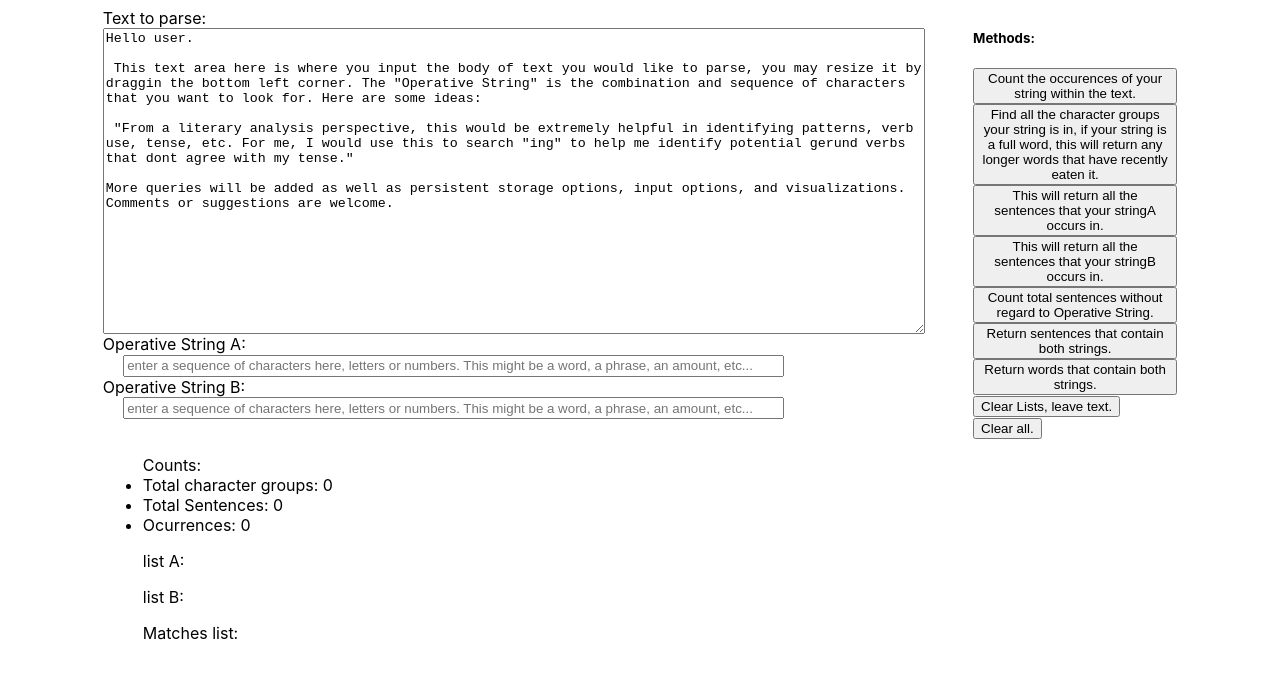
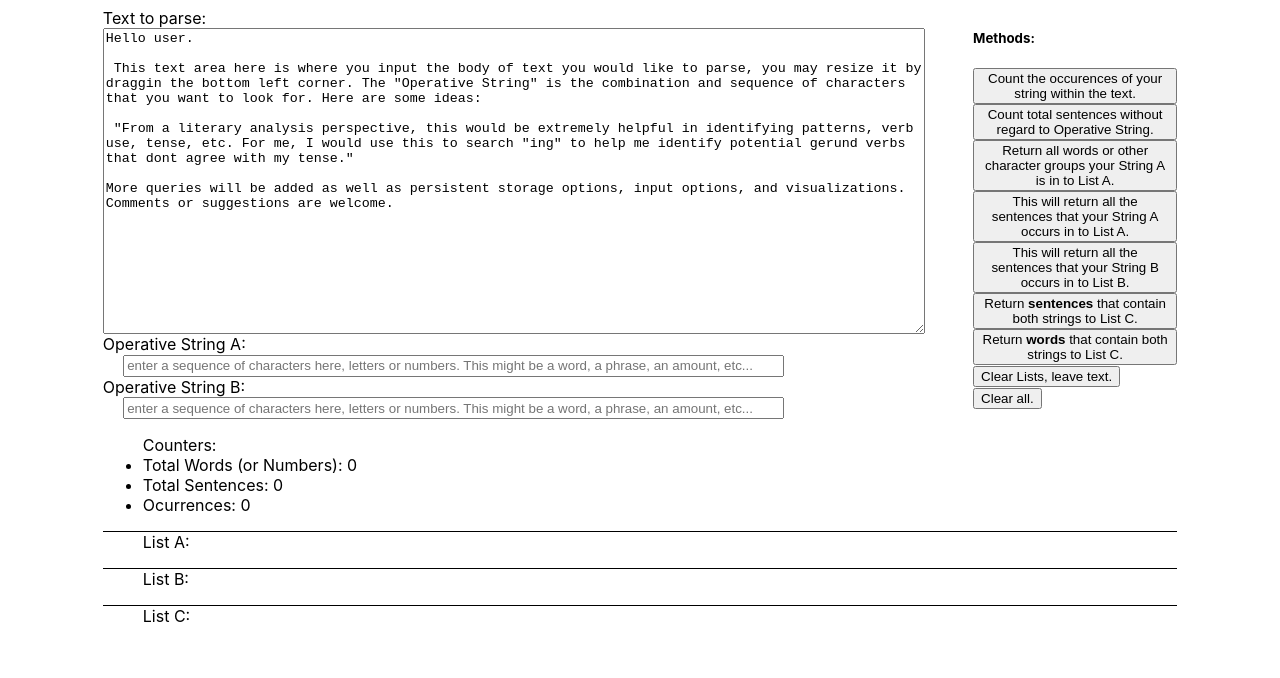
Before and after one commit to Jaco5/jubilant-engine, a React (Create React App) app: page / in a window 1280 px wide. Shown: the top 678 px of the page. Built offline with nearby package versions, Linux system fonts and the light colour scheme.

Commit message:
button text

```diff
--- a/src/App.css
+++ b/src/App.css
@@ -29,16 +29,11 @@ textarea { display:block;}
   height: 1rem;
   margin-left: 2.5%;
 }
-/* .sla {
-  color: blue;
+
+.list-a, .list-b, .list-c {
+  border-top: .01rem solid black;
+
 }
-.slb {
-  color: teal;
-}
-.slc {
-  color: green;
-} */
-
 /* ID */
 #a {
   width:80%;
--- a/src/Components.js
+++ b/src/Components.js
@@ -6,7 +6,6 @@ export default class Form extends React.Component {
 
         stringA: "",
         stringB: "",
-
         inputText: 'Hello user. \n\n This text area here is where you input the body of text you would like to parse, you may resize it by draggin the bottom left corner. The "Operative String" is the combination and sequence of characters that you want to look for. Here are some ideas: \n\n "From a literary analysis perspective, this would be extremely helpful in identifying patterns, verb use, tense, etc. For me, I would use this to search "ing" to help me identify potential gerund verbs that dont agree with my tense."\n\nMore queries will be added as well as persistent storage options, input options, and visualizations. Comments or suggestions are welcome.',
         ocurrences: 0,
         wordCount: 0,
@@ -18,8 +17,6 @@ export default class Form extends React.Component {
             matches: [],
             matchCount: 0
         },
-
-
     };
 
     _regExpEscape = (stringInput) => {
@@ -27,8 +24,7 @@ export default class Form extends React.Component {
     };
     _countString = (event) => {
         event.preventDefault();
-        let regExp = new RegExp(this._regExpEscape(this.state.stringA), "ig");
-        let strArr = this.state.inputText.match(regExp);
+        let strArr = this.state.inputText.match(new RegExp(this._regExpEscape(this.state.stringA), "ig"));
         console.log(strArr);
         if (strArr !== null) {
             let count = strArr.length;
@@ -40,8 +36,7 @@ export default class Form extends React.Component {
     };
     _totalSentences = (event) => {
         event.preventDefault();
-        let regExp = new RegExp('[^.?!]*(?<=[.?!\\s])(?=[\\s.?!])[^.?!]*[.?!]', 'ig');
-        let strArrA = this.state.inputText.match(regExp);
+        let strArrA = this.state.inputText.match(new RegExp('[^.?!]*(?<=[.?!\\s])(?=[\\s.?!])[^.?!]*[.?!]', 'ig'));
         if (strArrA !== null) {
             let count = strArrA.length;
             this.setState({ totalSentences: count })
@@ -50,10 +45,9 @@ export default class Form extends React.Component {
             console.log("Yo, its null.")
         };
     };
-    _wordsWithString = (event) => {
+    _wordsWithString = (event) => {// change the list so it says "the" and a number instead of repeated list entries
         event.preventDefault();
-        let regExp = new RegExp("\\b\\w*" + (this._regExpEscape(this.state.stringA)) + "\\w*\\b", "ig");
-        let strArr = this.state.inputText.match(regExp);
+        let strArr = this.state.inputText.match(new RegExp("\\b\\w*" + (this._regExpEscape(this.state.stringA)) + "\\w*\\b", "ig"));
         this.setState({
             list: {
                 arr1: strArr,
@@ -73,8 +67,7 @@ export default class Form extends React.Component {
     };
     _sentencesWithStringA = (event) => {
         event.preventDefault();
-        let regExp = new RegExp('[^.?!]*(?<=[.?!\\s])\\b\\w*' + (this._regExpEscape(this.state.stringA)) + '\\w*\\b(?=[\\s.?!])[^.?!]*[.?!]', 'ig');
-        let strArr = this.state.inputText.match(regExp);
+        let strArr = this.state.inputText.match(new RegExp('[^.?!]*(?<=[.?!\\s])\\b\\w*' + (this._regExpEscape(this.state.stringA)) + '\\w*\\b(?=[\\s.?!])[^.?!]*[.?!]', 'ig'));
         this.setState({
             list: {
                 arr1: strArr,
@@ -92,8 +85,7 @@ export default class Form extends React.Component {
     };
     _sentencesWithStringB = (event) => {
         event.preventDefault();
-        let regExp = new RegExp('[^.?!]*(?<=[.?!\\s])\\b\\w*' + (this._regExpEscape(this.state.stringB)) + '\\w*\\b(?=[\\s.?!])[^.?!]*[.?!]', 'ig');
-        let strArr = this.state.inputText.match(regExp);
+        let strArr = this.state.inputText.match(new RegExp('[^.?!]*(?<=[.?!\\s])\\b\\w*' + (this._regExpEscape(this.state.stringB)) + '\\w*\\b(?=[\\s.?!])[^.?!]*[.?!]', 'ig'));
         this.setState({
             list: {
                 arr1: this.state.list.arr1,
@@ -112,10 +104,8 @@ export default class Form extends React.Component {
 
     _coOcurrenceSent = (event) => {
         event.preventDefault();
-        let regExp = new RegExp('[^.?!]*(?<=[.?!\\s])\\b\\w*' + (this._regExpEscape(this.state.stringA)) + '\\w*\\b(?=[\\s.?!])[^.?!]*[.?!]', 'ig');
-        let strArrA = this.state.inputText.match(regExp);
-        regExp = new RegExp('[^.?!]*(?<=[.?!\\s])\\b\\w*' + (this._regExpEscape(this.state.stringB)) + '\\w*\\b(?=[\\s.?!])[^.?!]*[.?!]', 'ig');
-        let strArrB = this.state.inputText.match(regExp);
+        let strArrA = this.state.inputText.match(new RegExp('[^.?!]*(?<=[.?!\\s])\\b\\w*' + (this._regExpEscape(this.state.stringA)) + '\\w*\\b(?=[\\s.?!])[^.?!]*[.?!]', 'ig'));
+        let strArrB = this.state.inputText.match(new RegExp('[^.?!]*(?<=[.?!\\s])\\b\\w*' + (this._regExpEscape(this.state.stringB)) + '\\w*\\b(?=[\\s.?!])[^.?!]*[.?!]', 'ig'));
         let matches = [];
         for (let i = 0; i < strArrA.length; i++) {
             for (let j = 0; j < strArrB.length; j++) {
@@ -132,15 +122,12 @@ export default class Form extends React.Component {
                 matchCount: (function (matches) { return matches.length })
             }
         })
-        //2 searches, 2 result arrays, check matches in results, push those to a new array, count & print that array
 
     };
     _coOcurrenceWord = (event) => {
         event.preventDefault();
-        let regExp = new RegExp("\\b\\w*" + (this._regExpEscape(this.state.stringA)) + "\\w*\\b", "ig");
-        let strArrA = this.state.inputText.match(regExp);
-        regExp = new RegExp("\\b\\w*" + (this._regExpEscape(this.state.stringB)) + "\\w*\\b", "ig");
-        let strArrB = this.state.inputText.match(regExp);
+        let strArrA = this.state.inputText.match(new RegExp("\\b\\w*" + (this._regExpEscape(this.state.stringA)) + "\\w*\\b", "ig"));
+        let strArrB = this.state.inputText.match(new RegExp("\\b\\w*" + (this._regExpEscape(this.state.stringB)) + "\\w*\\b", "ig"));
         let matches = [];
         for (let i = 0; i < strArrA.length; i++) {
             for (let j = 0; j < strArrB.length; j++) {
@@ -158,15 +145,11 @@ export default class Form extends React.Component {
             }
         })
     };
-    //2 searches, 2 result arrays, check matches in results, push those to a new array, count & print that array
-
     _clear = (event) => {
         event.preventDefault();
         this.setState({
-
             stringA: "",
             stringB: "",
-
             inputText: this.state.inputText,
             ocurrences: 0,
             wordCount: 0,
@@ -178,17 +161,13 @@ export default class Form extends React.Component {
                 matches: [],
                 matchCount: 0
             }
-
-
         })
     };
     _clearAll = (event) => {
         event.preventDefault();
         this.setState({
-
             stringA: "",
             stringB: "",
-
             inputText: "",
             ocurrences: 0,
             wordCount: 0,
@@ -200,8 +179,6 @@ export default class Form extends React.Component {
                 matches: [],
                 matchCount: 0
             }
-
-
         })
     };
 
@@ -231,12 +208,12 @@ export default class Form extends React.Component {
                     <div id="b">
                         <h5>Methods:</h5>
                         <button name="count" onClick={this._countString}>Count the occurences of your string within the text.</button>
-                        <button name="words" onClick={this._wordsWithString}>Find all the character groups your string is in, if your string is a full word, this will return any longer words that have recently eaten it.</button>
-                        <button name="sentencesA" onClick={this._sentencesWithStringA}>This will return all the sentences that your stringA occurs in.</button>
-                        <button name="sentencesB" onClick={this._sentencesWithStringB}>This will return all the sentences that your stringB occurs in.</button>
                         <button name="tsentences" onClick={this._totalSentences}>Count total sentences without regard to Operative String.</button>
-                        <button name="cosentences" onClick={this._coOcurrenceSent}>Return sentences that contain both strings.</button>
-                        <button name="coword" onClick={this._coOcurrenceWord}>Return words that contain both strings.</button>
+                        <button name="words" onClick={this._wordsWithString}>Return all words or other character groups your String A is in to List A.</button>
+                        <button name="sentencesA" onClick={this._sentencesWithStringA}>This will return all the sentences that your String A occurs in to List A.</button>
+                        <button name="sentencesB" onClick={this._sentencesWithStringB}>This will return all the sentences that your String B occurs in to List B.</button>
+                        <button name="cosentences" onClick={this._coOcurrenceSent}>Return <b>sentences</b> that contain both strings to List C.</button>
+                        <button name="coword" onClick={this._coOcurrenceWord}>Return <b>words</b> that contain both strings to List C.</button>
                         <button name="clear" onClick={this._clear}>Clear Lists, leave text.</button>
                         <button name="clear" onClick={this._clearAll}>Clear all.</button>
                     </div>
--- a/src/Output.js
+++ b/src/Output.js
@@ -4,8 +4,8 @@ import React from "react";
 export default function TextOutput(props) {
     return (
         <div>
-            <ul>Counts:
-                <li>Total character groups: {props.wordCount}</li>
+            <ul>Counters:
+                <li>Total Words (or Numbers): {props.wordCount}</li>
                 <li>Total Sentences: {props.totalSentences}</li>
                 <li>Ocurrences: {props.ocurrences} </li>
             </ul>
@@ -13,15 +13,15 @@ export default function TextOutput(props) {
                 {props.words ? props.words.map((item, i) =>
                     React.createElement("li", { key: i }, props.words[i])) : "No list to show"}
             </ol> */}
-            <ol name="sentence-list-a" className="sla">list A:
+            <ol name="list-a" className="list-a">List A:
                 {props.list.arr1 ? props.list.arr1.map((item, i) =>
                     React.createElement("li", { key: i }, props.list.arr1[i])) : "No list to show"}
             </ol>
-            <ol name="sentence-list-b" className="slb">list B:
+            <ol name="list-b" className="list-b">List B:
                 {props.list.arr2 ? props.list.arr2.map((item, i) =>
                     React.createElement("li", { key: i }, props.list.arr2[i])) : "No list to show"}
             </ol>
-            <ol name="sentence-list-c" className="slc">Matches list:
+            <ol name="list-c" className="list-c">List C:
                 {props.list.matches ? props.list.matches.map((item, i) =>
                     React.createElement("li", { key: i }, props.list.matches[i])) : "No list to show"}
             </ol>
```
Also changed, not shown: public/manifest.json.
